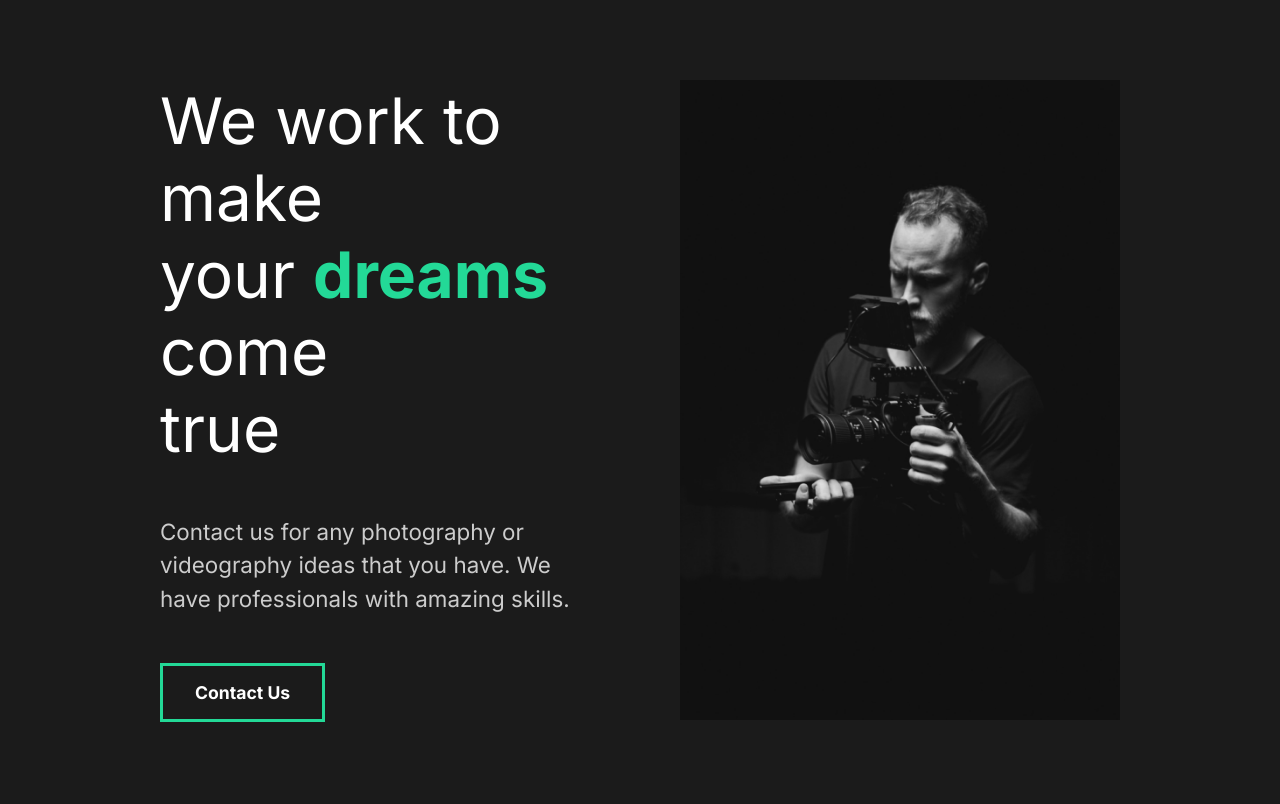
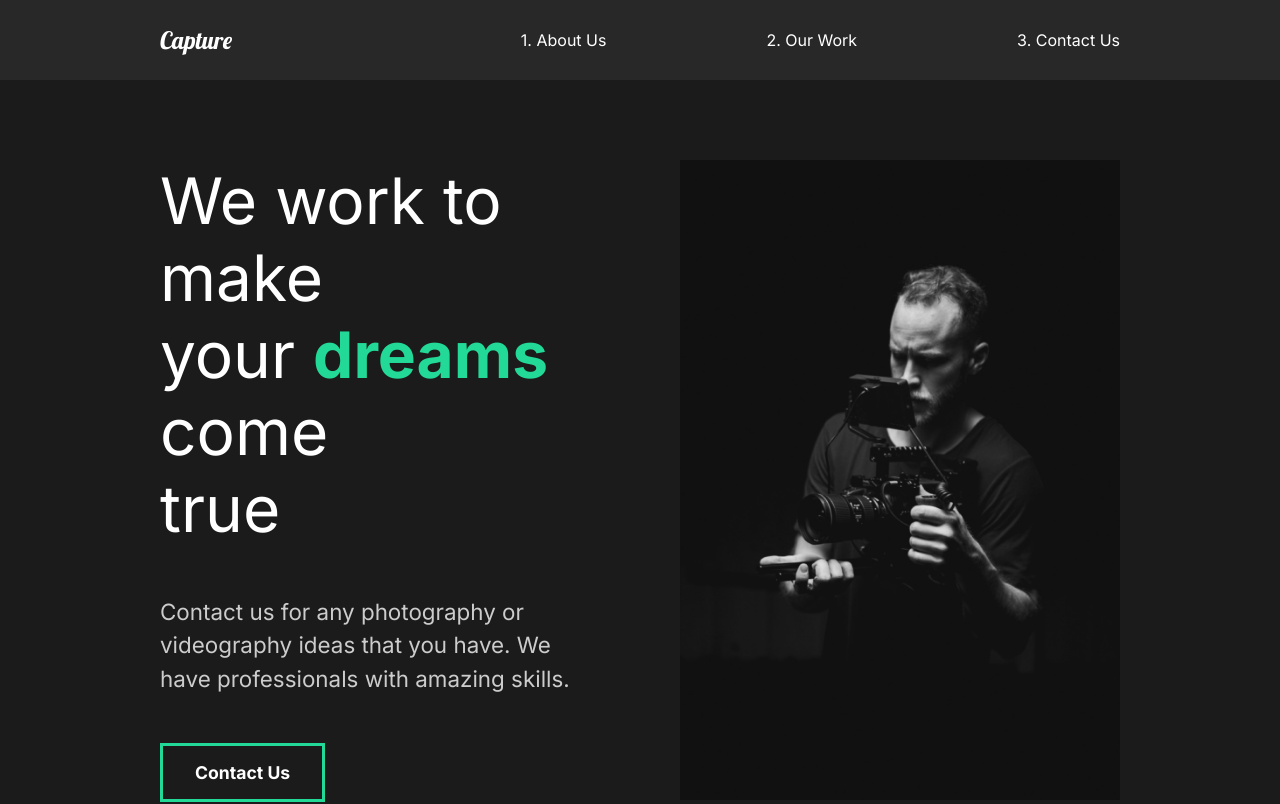
Before and after one commit to patrickbatungbacal/capture, a React (Create React App) app: page / in a window 1280 px wide. Shown: the top 804 px of the page. Built offline with nearby package versions, Linux system fonts and the light colour scheme.

Commit message:
8. Creating the Nav

```diff
--- a/src/App.js
+++ b/src/App.js
@@ -1,5 +1,8 @@
 //import pages
 import AboutUs from "./pages/AboutUs";
+import Nav from "./components/Nav";
+import ContactUs from "./pages/ContactUs";
+import OurWork from "./pages/OurWork";
 
 //import global style
 import GlobalStyle from "./components/global style/GlobalStyle";
@@ -8,7 +11,10 @@
   return (
     <div className="App">
       <GlobalStyle />
+      <Nav />
       <AboutUs />
+      <OurWork />
+      <ContactUs />
     </div>
   );
 }
--- /dev/null
+++ b/src/components/Nav.js
@@ -0,0 +1,60 @@
+import React from "react";
+
+//styled components
+import styled from "styled-components";
+
+const Nav = () => {
+  return (
+    <StyledNav>
+      <h1>
+        <a id="logo" href="#">
+          Capture
+        </a>
+      </h1>
+      <ul>
+        <li>
+          <a href="#">1. About Us</a>
+        </li>
+        <li>
+          <a href="#">2. Our Work</a>
+        </li>
+        <li>
+          <a href="#">3. Contact Us</a>
+        </li>
+      </ul>
+    </StyledNav>
+  );
+};
+
+const StyledNav = styled.nav`
+  min-height: 10vh;
+  display: flex;
+  margin: auto;
+  justify-content: space-between;
+  align-items: center;
+  padding: 1rem 10rem;
+  background-color: #282828;
+
+  #logo {
+    font-family: "Lobster", cursive;
+    font-weight: lighter;
+    font-size: 1.5rem;
+  }
+
+  a {
+    text-decoration: none;
+    color: white;
+  }
+
+  ul {
+    display: flex;
+    list-style: none;
+  }
+
+  li {
+    padding-left: 10rem;
+    position: relative;
+  }
+`;
+
+export default Nav;
--- a/src/index.js
+++ b/src/index.js
@@ -2,10 +2,13 @@
 import ReactDOM from "react-dom";
 import App from "./App";
 import reportWebVitals from "./reportWebVitals";
+import { BrowserRouter } from "react-router-dom";
 
 ReactDOM.render(
   <React.StrictMode>
-    <App />
+    <BrowserRouter>
+      <App />
+    </BrowserRouter>
   </React.StrictMode>,
   document.getElementById("root")
 );
--- /dev/null
+++ b/src/pages/ContactUs.js
@@ -0,0 +1,11 @@
+import React from "react";
+
+const ContactUs = () => {
+  return (
+    <div>
+      <h1>Contact Us</h1>
+    </div>
+  );
+};
+
+export default ContactUs;
--- /dev/null
+++ b/src/pages/OurWork.js
@@ -0,0 +1,11 @@
+import React from "react";
+
+const OurWork = () => {
+  return (
+    <div>
+      <h1>Our Work</h1>
+    </div>
+  );
+};
+
+export default OurWork;
```
Also changed, not shown: 1 other file (tests, documents, lock files or other folders).
